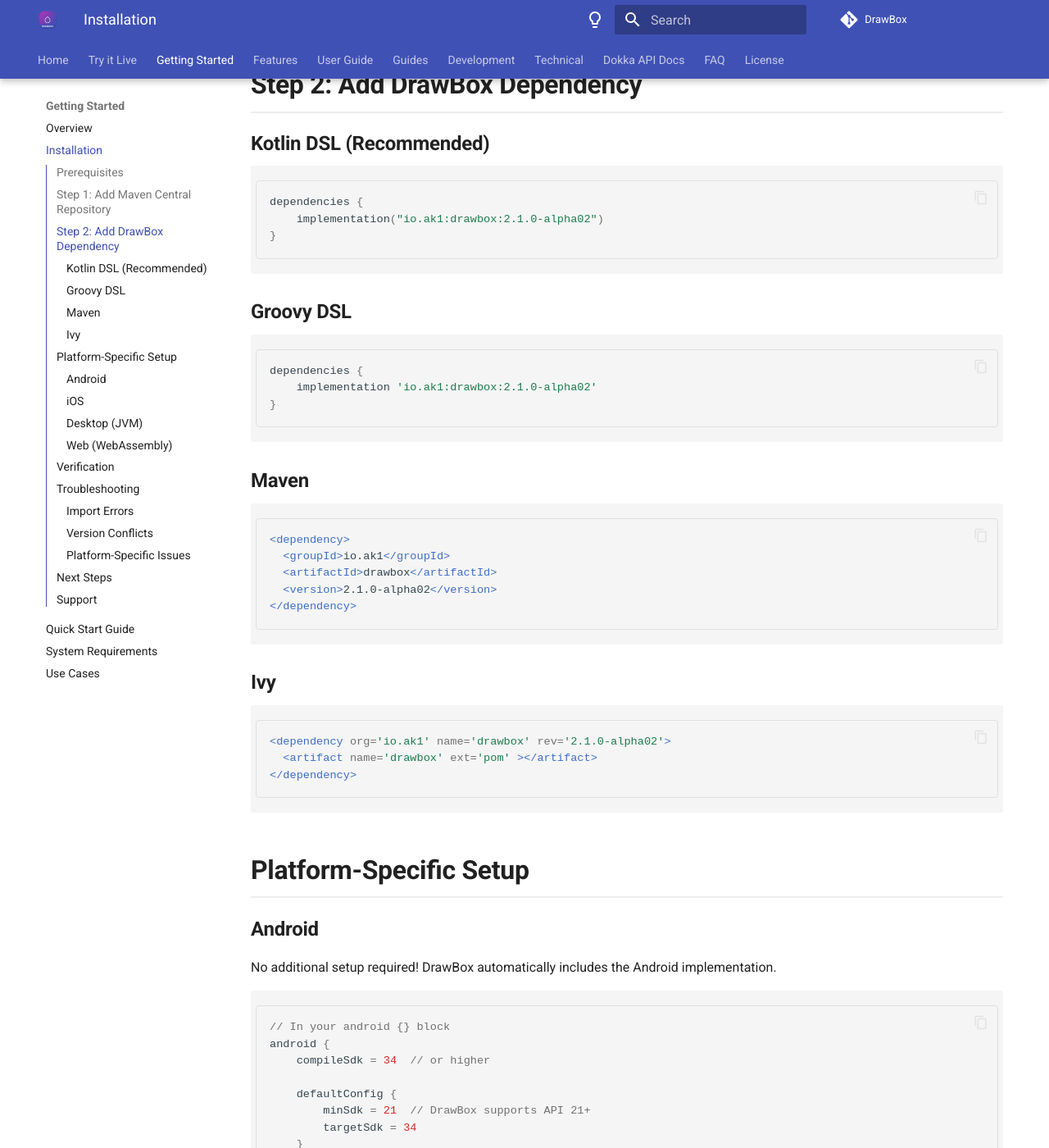
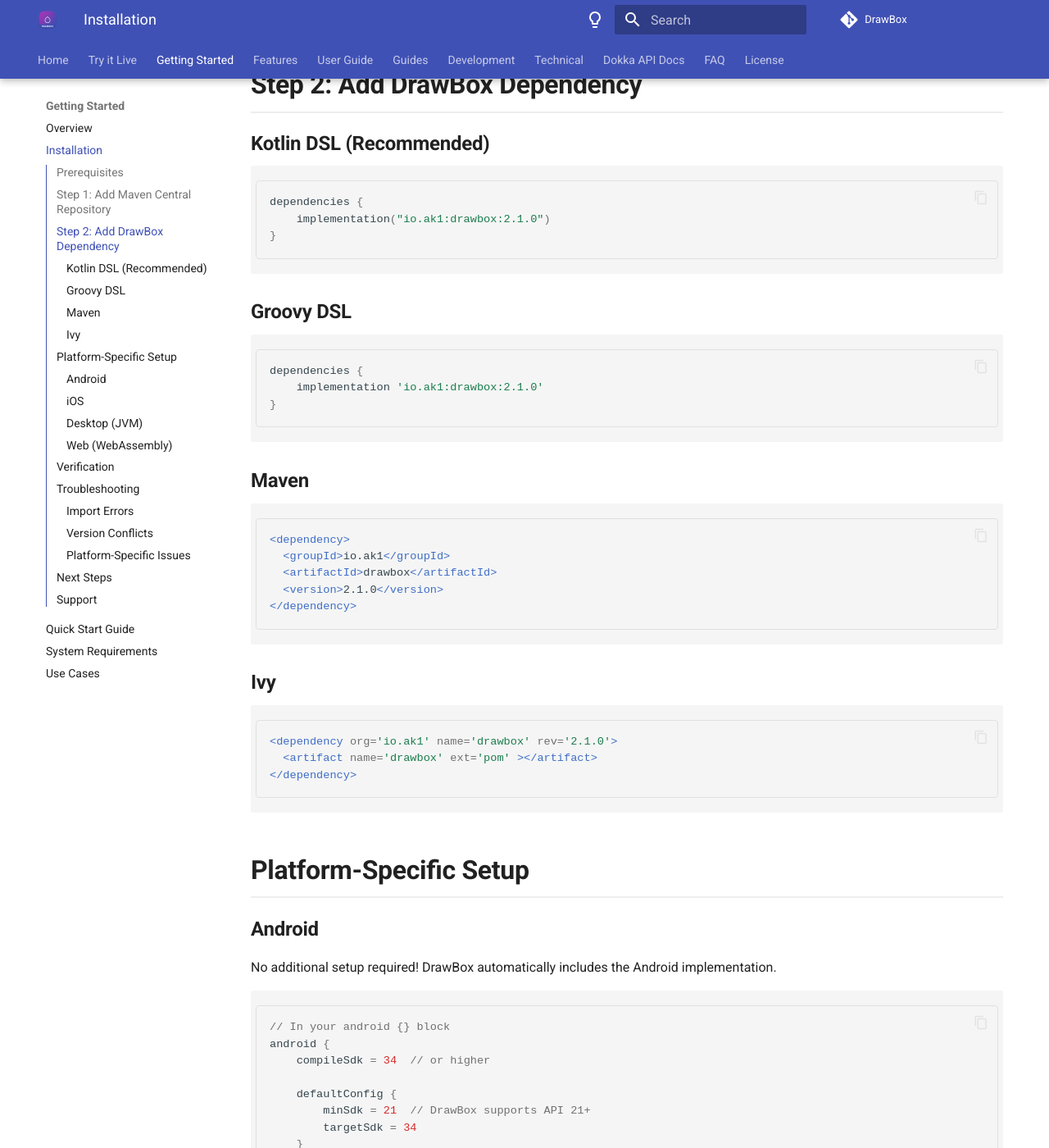
Before and after one commit to akshay2211/DrawBox, an MkDocs documentation site: the page built from docs/getting-started/installation.md, in a window 1280 px wide and 1400 px high, scrolled down 650 px. Shown: the whole window at 82% size. Built offline with MkDocs 1.6.1 and Material for MkDocs 9.7.7, drawn with Linux system fonts in a browser that asks for light colours; comment, search, counter and statistics services are not loaded; some of the changed text lies outside the part shown.

Commit message:
chore: release version 2.1.0

````diff
--- a/docs/getting-started/installation.md
+++ b/docs/getting-started/installation.md
@@ -23,14 +23,14 @@
 ### Kotlin DSL (Recommended)
 ```kotlin
 dependencies {
-    implementation("io.ak1:drawbox:2.1.0-alpha02")
+    implementation("io.ak1:drawbox:2.1.0")
 }
 ```
 
 ### Groovy DSL
 ```groovy
 dependencies {
-    implementation 'io.ak1:drawbox:2.1.0-alpha02'
+    implementation 'io.ak1:drawbox:2.1.0'
 }
 ```
 
@@ -39,13 +39,13 @@
 <dependency>
   <groupId>io.ak1</groupId>
   <artifactId>drawbox</artifactId>
-  <version>2.1.0-alpha02</version>
+  <version>2.1.0</version>
 </dependency>
 ```
 
 ### Ivy
 ```xml
-<dependency org='io.ak1' name='drawbox' rev='2.1.0-alpha02'>
+<dependency org='io.ak1' name='drawbox' rev='2.1.0'>
   <artifact name='drawbox' ext='pom' ></artifact>
 </dependency>
 ```
@@ -126,7 +126,7 @@
 If you have dependency version conflicts:
 ```kotlin
 dependencies {
-    implementation("io.ak1:drawbox:2.1.0-alpha02") {
+    implementation("io.ak1:drawbox:2.1.0") {
         exclude(group = "androidx.compose.runtime", module = "runtime")
     }
 }
````
Also changed, not shown: README.md (+5 -5 lines), docs/getting-started/quickstart.md (+1 -1 lines), docs/index.md (+2 -2 lines), 1 other file.
